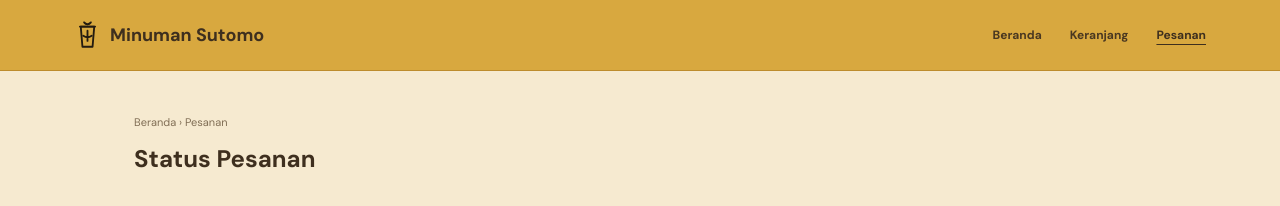
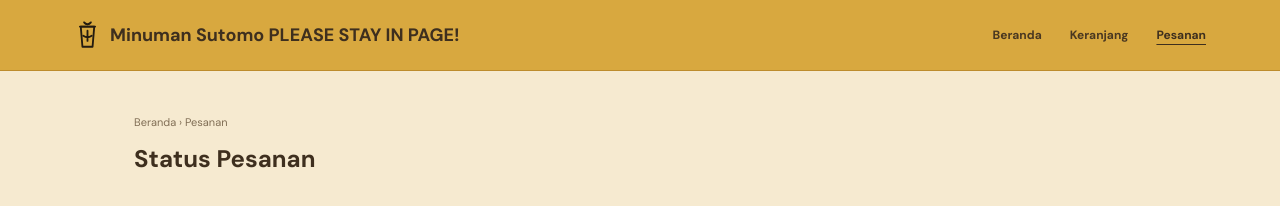
Before and after one commit to ArdMukti/websitejualan, a website: page pesanan.html in a window 1280 px wide. Drawn offline with Linux system fonts and the light colour scheme; no server answers.

Commit message:
Update pesanan.html

```diff
--- a/pesanan.html
+++ b/pesanan.html
@@ -1 +1 @@
-<!doctype html><html lang="id"><head><meta charset="utf-8"><meta name="viewport" content="width=device-width,initial-scale=1"><title>Pesanan - Minuman Sutomo</title><link rel="stylesheet" href="/style.css"></head><body><header class="site-header"><nav class="nav"><a class="logo" href="/"><span class="logo-mark"><svg viewBox="0 0 32 38"><path d="M8 9h16l-2 24H10L8 9Z"/><path d="M7 9h18M12 4c2 3 6 3 8 0M16 14v12M11 20c3 2 7 2 10 0"/></svg></span>Minuman Sutomo</a><div class="nav-links"><a href="/">Beranda</a><a href="/cart.html">Keranjang</a><a class="active" href="/pesanan.html">Pesanan</a></div></nav></header><main class="narrow"><div class="breadcrumb">Beranda › Pesanan</div><h1 class="page-title">Status Pesanan</h1><div id="orders" style="margin-top:18px"></div></main><script src="/pesanan.js"></script></body></html>
+<!doctype html><html lang="id"><head><meta charset="utf-8"><meta name="viewport" content="width=device-width,initial-scale=1"><title>Pesanan - Minuman Sutomo</title><link rel="stylesheet" href="/style.css"></head><body><header class="site-header"><nav class="nav"><a class="logo" href="/"><span class="logo-mark"><svg viewBox="0 0 32 38"><path d="M8 9h16l-2 24H10L8 9Z"/><path d="M7 9h18M12 4c2 3 6 3 8 0M16 14v12M11 20c3 2 7 2 10 0"/></svg></span>Minuman Sutomo PLEASE STAY IN PAGE!</a><div class="nav-links"><a href="/">Beranda</a><a href="/cart.html">Keranjang</a><a class="active" href="/pesanan.html">Pesanan</a></div></nav></header><main class="narrow"><div class="breadcrumb">Beranda › Pesanan</div><h1 class="page-title">Status Pesanan</h1><div id="orders" style="margin-top:18px"></div></main><script src="/pesanan.js"></script></body></html>
```
